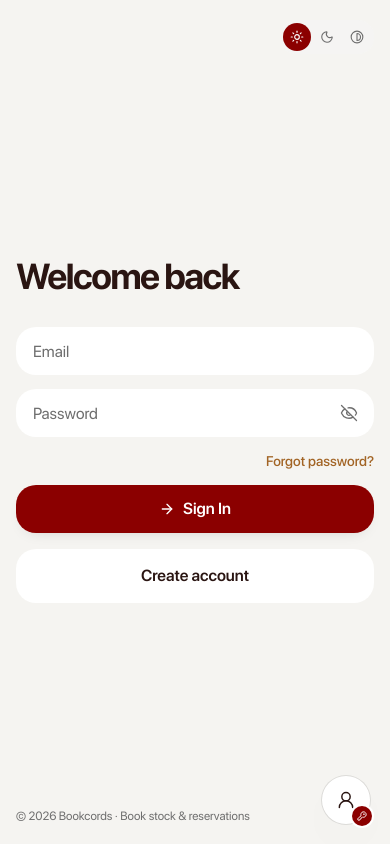
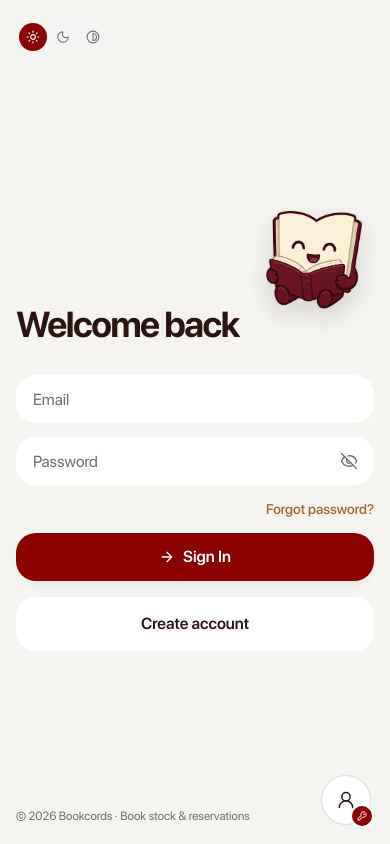
Before and after one commit to khalyld9/bookcord, a Next.js app in the folder Bookcord/: page /login in a window 390 px wide. Built offline with nearby package versions, Linux system fonts and the light colour scheme; no server answers.

Commit message:
feat: perch Booky on mobile login heading

```diff
--- a/Bookcord/src/app/login/page.tsx
+++ b/Bookcord/src/app/login/page.tsx
@@ -33,6 +33,7 @@ export default async function LoginPage({ searchParams }: PageProps) {
   return (
     <AuthShell
       title={adminDesk ? "Admin sign in" : "Welcome back"}
+      mobileMascot={!adminDesk}
       actionLink={
         adminDesk
           ? { href: "/login", label: "Customer sign in" }
--- a/Bookcord/src/components/layout/auth-shell.tsx
+++ b/Bookcord/src/components/layout/auth-shell.tsx
@@ -3,18 +3,22 @@ import Image from "next/image";
 
 import { ThemeSwitcher } from "@/components/layout/theme-switcher";
 import authPanel from "@/assets/bookcord-auth-panel.png";
+import seatedBooky from "@/assets/mascot/pose-8.png";
 
 export function AuthShell({
   children,
   title,
   description,
   actionLink,
+  mobileMascot = false,
 }: {
   children: React.ReactNode;
   title: string;
   description?: string;
   /** Rendered under the form as a full-width secondary button. */
   actionLink?: { href: string; label: string };
+  /** Perches the seated Booky mascot on the title on small screens. */
+  mobileMascot?: boolean;
 }) {
   return (
     <main className="grid min-h-dvh w-full bg-paper dark:bg-background lg:grid-cols-2">
@@ -41,14 +45,31 @@ export function AuthShell({
 
       {/* Right: the form column. */}
       <section className="relative flex min-h-dvh min-w-0 flex-col px-4 py-5 sm:px-8 sm:py-6 md:px-12 lg:px-16 lg:py-8">
-        <header className="flex justify-end">
+        <header className="flex justify-start lg:justify-end">
           <ThemeSwitcher />
         </header>
 
         <div className="mx-auto my-auto w-full max-w-lg py-8 sm:py-10">
-          <h1 className="font-display text-4xl font-bold tracking-[-0.04em] sm:text-5xl">
-            {title}
-          </h1>
+          <div
+            className={
+              mobileMascot
+                ? "relative pt-24 sm:pt-28 lg:pt-0"
+                : undefined
+            }
+          >
+            {mobileMascot ? (
+              <Image
+                src={seatedBooky}
+                alt="Booky sitting and reading a book"
+                priority
+                sizes="(max-width: 639px) 6rem, 7rem"
+                className="absolute right-3 top-0 h-auto w-24 drop-shadow-[0_10px_12px_rgba(23,12,16,0.14)] sm:right-5 sm:w-28 lg:hidden"
+              />
+            ) : null}
+            <h1 className="font-display text-4xl font-bold tracking-[-0.04em] sm:text-5xl">
+              {title}
+            </h1>
+          </div>
           {description ? (
             <p className="mt-3 text-base leading-relaxed text-muted-foreground">
               {description}
```
